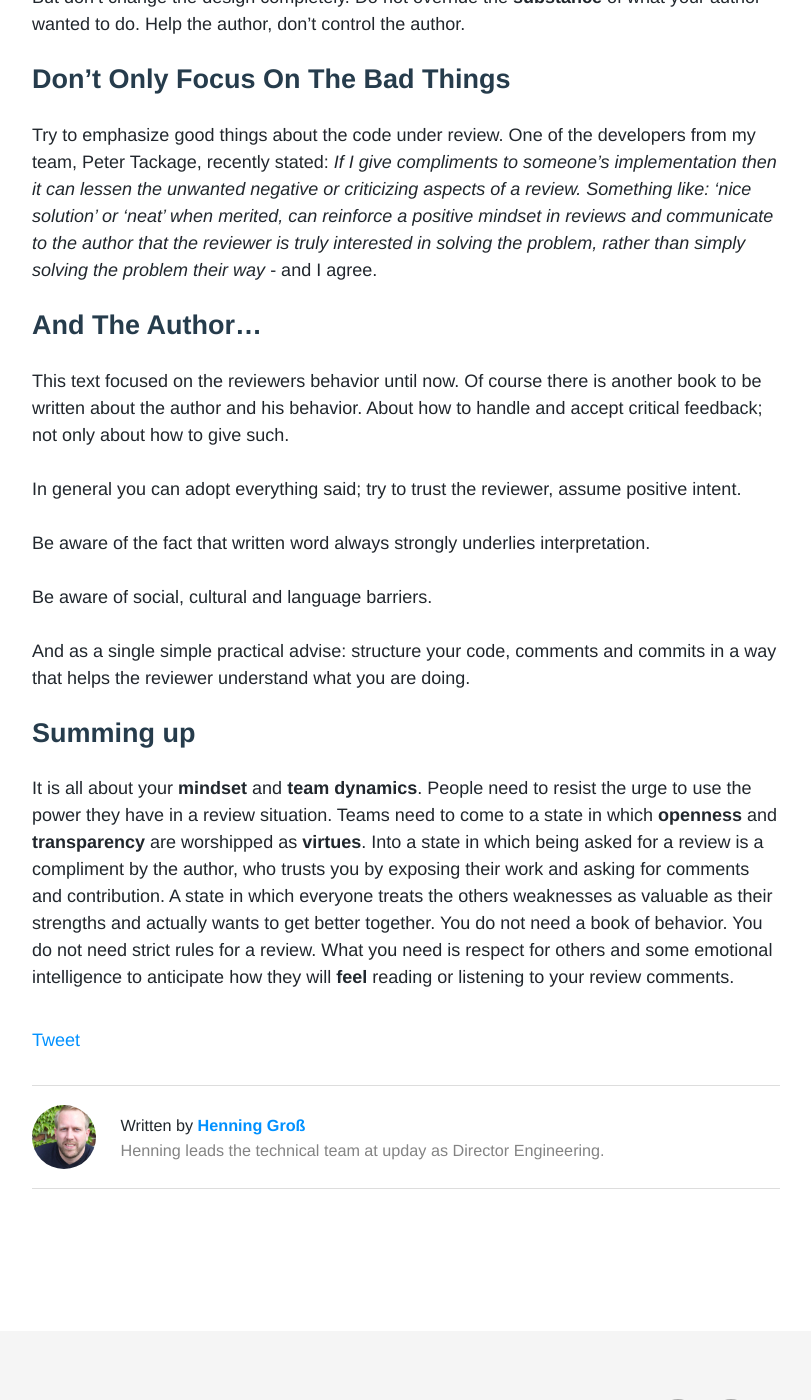
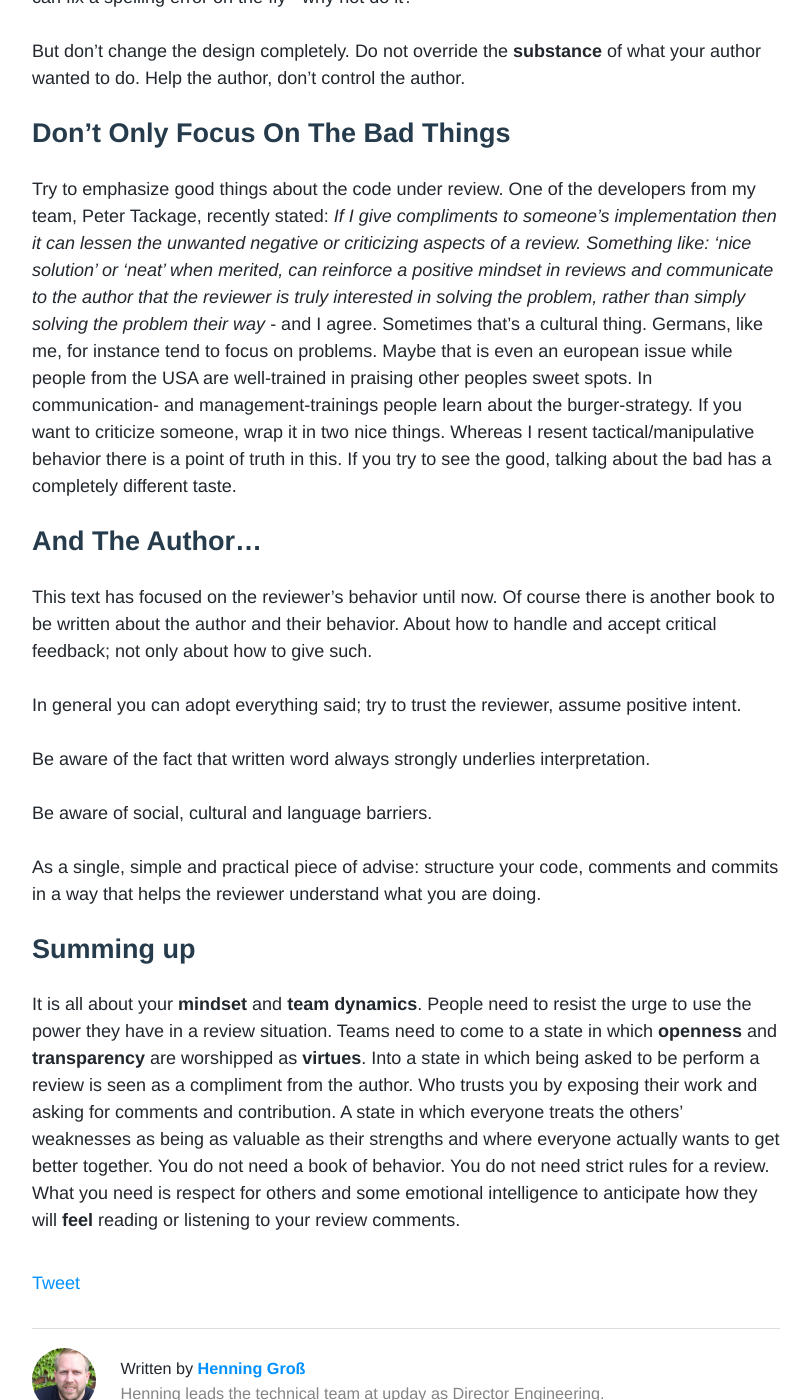
Before and after one commit to upday/upday.github.io, a Jekyll site: the page built from _posts/blog/2016-09-13-code-reviews.md, in a window 1280 px wide and 1400 px high, scrolled down 3374 px. Shown: the whole window, without its empty margins (234-1045 px from the left). Built offline with Jekyll 4.4.1, drawn with Linux system fonts in a browser that asks for light colours; nearby versions of some CDN libraries; some web fonts are replaced; comment, search, counter and statistics services are not loaded; some of the changed text lies outside the part shown.

Commit message:
more tipps from peter...

```diff
--- a/_posts/blog/2016-09-13-code-reviews.md
+++ b/_posts/blog/2016-09-13-code-reviews.md
@@ -22,7 +22,7 @@
 __Agile development teams__ strive for an identity in which everyone is __equally__ important, equally __worthy__ and in which hierarchies typically make __no difference__ on functional matters (as long as the manager doesn't have to protect the business, but that's another story).
 
 
-So what does a code review ideally look like?
+So what does an ideal code review look like?
 
 
 Let's start with the assumption that every reviewer has the same intent - which is to __convince__ the author to follow the suggested changes (to improve the quality of the contributed code).
@@ -36,9 +36,9 @@
 
 ## Consult - Don't Preach
 
-The basic mindset in which an engineer should approach a code review for a change introduced by another engineer is the mindset of a __consultant__. Whatever you say or write; do it with caution. Sentences that start with _I would approach the problem this way..._ or _I believe this way would be more efficient_ are a good approach if you want to encourage the author to accept your recommendations. Way better than _This solution is inappropriate!_ or _Do it like this!_. Command-style comments are guaranteed to result in damage, conflicts, decreased creativity and motivation and bad team spirit. Don't do it.
+The basic mindset in which an engineer should approach a code review for a change introduced by another engineer is the mindset of a __consultant__. Whatever you say or write; do it with caution. Sentences that start with _I would approach the problem this way..._ or _I believe this way would be more efficient_ are a good approach if you want to encourage the author to accept your recommendations. Way better than _This solution is inappropriate!_ or _Do it like this!_. Command-like comments are guaranteed to result in damage, conflicts, decreased creativity and motivation and bad team spirit. Don't do it.
 
-By the way, using _please_ to soften a harsh sentence doesn't help. You already clearly communicated a difference in status. You have already switched your consultant-hat for something that's simply inappropriate in modern software development teams. The result will be a bad taste in the mouth at best.
+By the way, using _please_ to soften a harsh sentence doesn't help. You already clearly communicated a difference in status. You have already switched your consultant "hat" for something that's simply inappropriate in modern software development teams. The result will be a bad taste in the mouth at best.
 
 Even more, given as a command, even if correct, the advice won't be accepted wholeheartedly and the team morale is damaged.
 
@@ -59,9 +59,9 @@
 
 ## Don't Point At Rules - Give Explanations
 
-Rules and processes kill __creativity__. You want to give as much freedom to everyone as possible without hurting someone else (that's part of the German constitution by the way).
+Rules and processes kill __creativity__. You want to give as much freedom to everyone as possible without hurting someone else (that's part of the German constitution by the way [Article 2.1 _Every person shall have the right to free development ... insofar as he does not violate the rights of others ..._]).
 
-Developers develop processes and methods. They align on conventions. And other developers violate them; often even deliberately. How to handle those violations?
+Developers develop processes and methods. They align on conventions. Sometimes other developers violate them; often even deliberately. How to handle those violations?
 
 Often when the reviewer changes from consultant to finger-pointing judge (and hangman) who points at the wiki in which he documented the rule three years ago (without ever discussing it properly); the tone gets rough. _Catch some breath, adjust your mindset..._.
 
@@ -71,7 +71,7 @@
 
 Usually the matter is settled now. The author will probably accept the suggestion because the reviewer acted in a consulting role and took the author seriously by asking for his opinion.
 
-The author will likely feel not so pained by the rule, and decide to follow it. Or a healthy discussion arises that might change something for the better for the whole team.
+The author will likely feel not so pained by the rule, and decide to follow it. If not, a healthy discussion arises that might change something for the better for the whole team.
 
 As a general rule of thumb: __do not define too many rules and processes__. In a review: start with understanding the requirements, think about potential solutions also from a high-level, architectural and design-perspective. __How would you have solved the problem?__ Then look at the solution. __Find real bugs__. Only beginners focus on cosmetics (and usually miss real flaws).
 
@@ -81,7 +81,7 @@
 
 ## Don't Override - Contribute
 
-It is generally a good idea to fix small issues during the code review. You can still point the author at the changes, but it doesn't make sense to invest the time twice. If you can fix a spelling error on the fly - why not do it?
+It is generally a good idea for the reviewer to fix small issues during the code review. You can still point the author at the changes, but it doesn't make sense to invest the time twice. If you can fix a spelling error on the fly - why not do it?
 
 But don't change the design completely. Do not override the __substance__ of what your author wanted to do. Help the author, don't control the author.
 
@@ -89,11 +89,12 @@
 ## Don't Only Focus On The Bad Things
 
 Try to emphasize good things about the code under review. One of the developers from my team, Peter Tackage, recently stated: _If I give compliments to someone's implementation then it can lessen the unwanted negative or criticizing aspects of a review. Something like: 'nice solution' or 'neat' when merited, can reinforce a positive mindset in reviews and communicate to the author that the reviewer is truly interested in solving the problem, rather than simply solving the problem their way_ - and I agree.
-
+Sometimes that's a cultural thing. Germans, like me, for instance tend to focus on problems. Maybe that is even an european issue while people from the USA are well-trained in praising other peoples sweet spots.
+In communication- and management-trainings people learn about the burger-strategy. If you want to criticize someone, wrap it in two nice things. Whereas I resent tactical/manipulative behavior there is a point of truth in this. If you try to see the good, talking about the bad has a completely different taste.
 
 ## And The Author...
 
-This text focused on the reviewers behavior until now. Of course there is another book to be written about the author and his behavior.
+This text has focused on the reviewer's behavior until now. Of course there is another book to be written about the author and their behavior.
 About how to handle and accept critical feedback; not only about how to give such.
 
 In general you can adopt everything said; try to trust the reviewer, assume positive intent.
@@ -102,9 +103,9 @@
 
 Be aware of social, cultural and language barriers.
 
-And as a single simple practical advise: structure your code, comments and commits in a way that helps the reviewer understand what you are doing.
+As a single, simple and practical piece of advise: structure your code, comments and commits in a way that helps the reviewer understand what you are doing.
 
 
 ## Summing up
 
-It is all about your __mindset__ and __team dynamics__. People need to resist the urge to use the power they have in a review situation. Teams need to come to a state in which __openness__ and __transparency__ are worshipped as __virtues__. Into a state in which being asked for a review is a compliment by the author, who trusts you by exposing their work and asking for comments and contribution. A state in which everyone treats the others weaknesses as valuable as their strengths and actually wants to get better together. You do not need a book of behavior. You do not need strict rules for a review. What you need is respect for others and some emotional intelligence to anticipate how they will __feel__ reading or listening to your review comments.
+It is all about your __mindset__ and __team dynamics__. People need to resist the urge to use the power they have in a review situation. Teams need to come to a state in which __openness__ and __transparency__ are worshipped as __virtues__. Into a state in which being asked to be perform a review is seen as a compliment from the author. Who trusts you by exposing their work and asking for comments and contribution. A state in which everyone treats the others' weaknesses as being as valuable as their strengths and where everyone actually wants to get better together. You do not need a book of behavior. You do not need strict rules for a review. What you need is respect for others and some emotional intelligence to anticipate how they will __feel__ reading or listening to your review comments.
```
Also changed, not shown: _data/authors.yml (line endings or trailing spaces).
